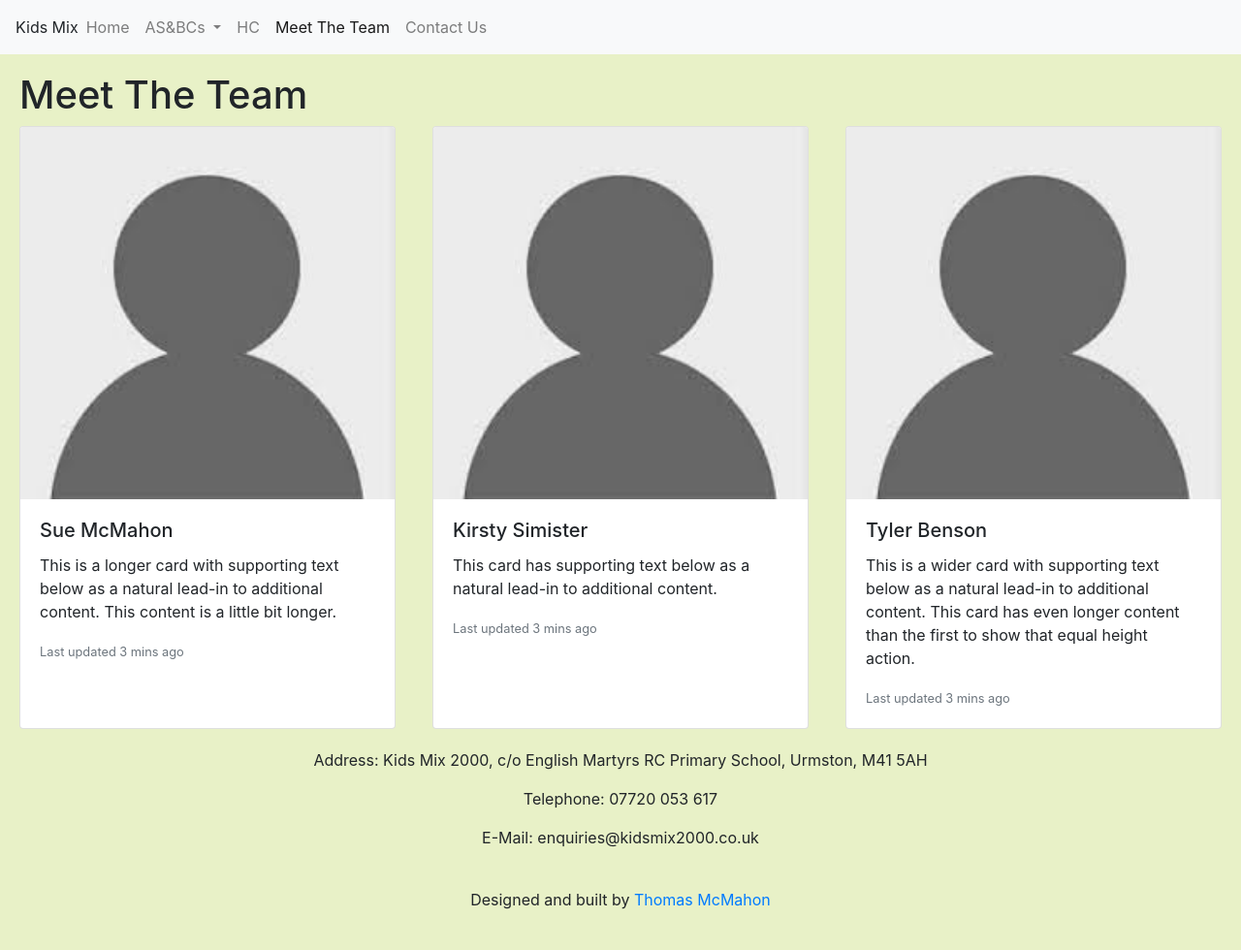
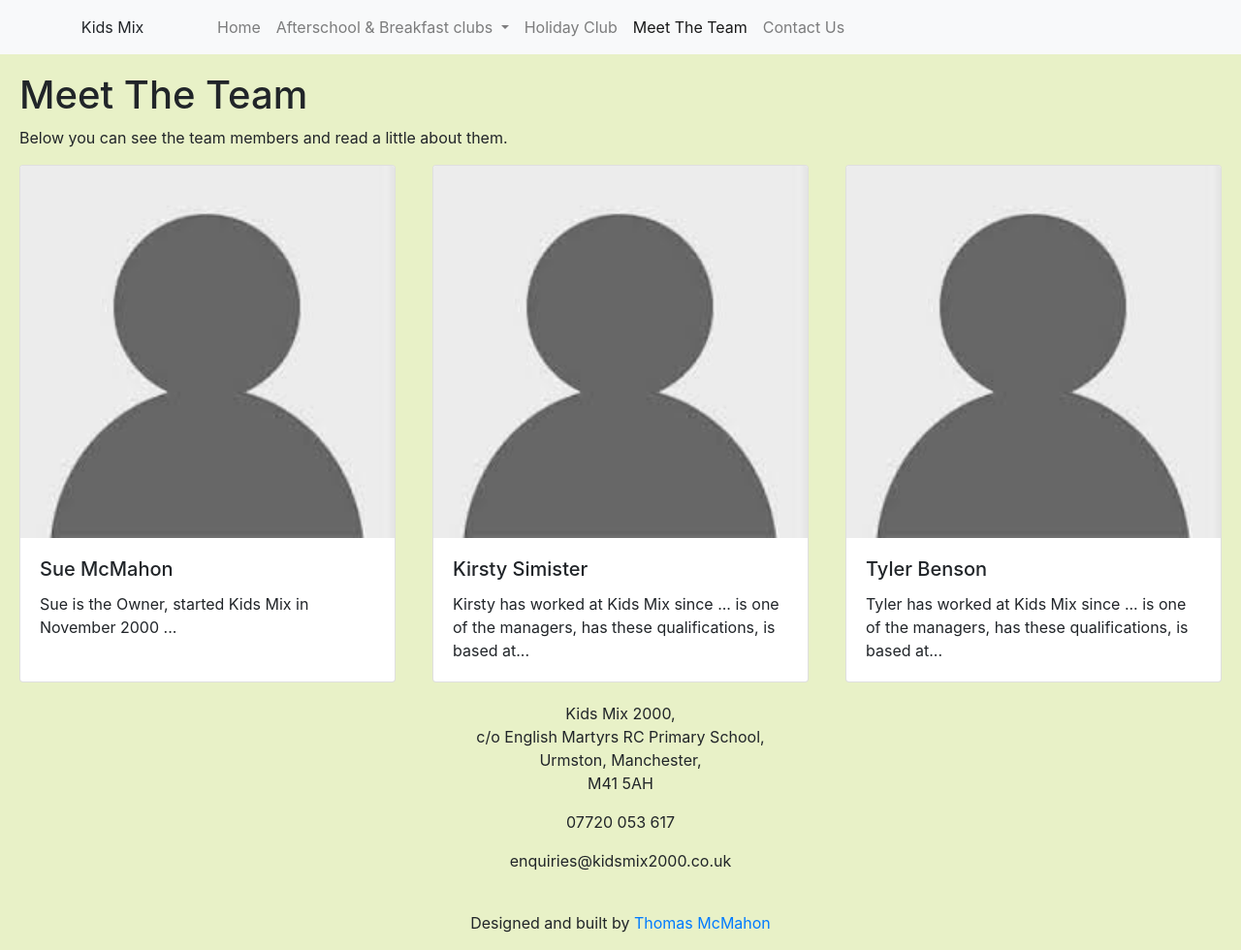
Before and after one commit to mcmahon91/kidsmix, a plain HTML site: page meetTheTeam.html in a window 1280 px wide. Shown: the whole page at 97% size. Before the commit the page ends 956 px from the top, so only its background shows below. Drawn offline with nearby package versions, Linux system fonts and the light colour scheme.

Commit message:
minor changes

```diff
--- a/meetTheTeam.html
+++ b/meetTheTeam.html
@@ -11,7 +11,7 @@
 <body style="background-color: rgba(180, 210, 70, 0.3);">
     <header>
         <nav class="navbar navbar-expand-md navbar-light bg-light fixed-top">
-                <p style="margin: auto; fon">Kids Mix</p>
+                <p style="margin: auto; width: 200px; text-align: center;">Kids Mix</p>
             <button class="navbar-toggler" type="button" data-toggle="collapse" data-target="#navbarSupportedContent" aria-controls="navbarSupportedContent" aria-expanded="false" aria-label="Toggle navigation">
                 <span class="navbar-toggler-icon"></span>
             </button>
@@ -22,15 +22,15 @@
                     </li>
                     <li class="nav-item dropdown">
                             <a class="nav-link dropdown-toggle" href="#" id="navbarDropdown" role="button" data-toggle="dropdown" aria-haspopup="true" aria-expanded="false">
-                                    AS&BCs
+                                    Afterschool & Breakfast clubs
                             </a>
                             <div class="dropdown-menu" aria-labelledby="navbarDropdown">
-                                <a class="dropdown-item" href="./emasc.html">EM</a>
-                                <a class="dropdown-item" href="./whasc.html">WH</a>
+                                <a class="dropdown-item" href="./emasc.html">English Martyrs Primary School</a>
+                                <a class="dropdown-item" href="./whasc.html">Woodhouse Primary School</a>
                             </div>
                         </li>
                     <li class="nav-item">
-                            <a class="nav-link" href="./holidayClub.html">HC</a>
+                            <a class="nav-link" href="./holidayClub.html">Holiday Club</a>
                     </li>
                     <li class="nav-item active">
                         <a class="nav-link" href="./meetTheTeam.html">Meet The Team</a>
@@ -47,42 +47,40 @@
     </header>
     <div style="margin: 50px 20px 20px 20px;">
         <h1>Meet The Team</h1>
+        <p>Below you can see the team members and read a little about them.</p>
         <div class="card-deck">
                 <div class="card">
                   <img src="./pic.jpeg" class="card-img-top" alt="...">
                   <div class="card-body">
                     <h5 class="card-title">Sue McMahon</h5>
-                    <p class="card-text">This is a longer card with supporting text below as a natural lead-in to additional content. This content is a little bit longer.</p>
-                    <p class="card-text"><small class="text-muted">Last updated 3 mins ago</small></p>
+                    <p class="card-text">Sue is the Owner, started Kids Mix in November 2000 ...</p>
                   </div>
                 </div>
                 <div class="card">
                   <img src="./pic.jpeg" class="card-img-top" alt="...">
                   <div class="card-body">
                     <h5 class="card-title">Kirsty Simister</h5>
-                    <p class="card-text">This card has supporting text below as a natural lead-in to additional content.</p>
-                    <p class="card-text"><small class="text-muted">Last updated 3 mins ago</small></p>
+                    <p class="card-text">Kirsty has worked at Kids Mix since ... is one of the managers, has these qualifications, is based at...</p>
                   </div>
                 </div>
                 <div class="card">
                   <img src="./pic.jpeg" class="card-img-top" alt="...">
                   <div class="card-body">
                     <h5 class="card-title">Tyler Benson</h5>
-                    <p class="card-text">This is a wider card with supporting text below as a natural lead-in to additional content. This card has even longer content than the first to show that equal height action.</p>
-                    <p class="card-text"><small class="text-muted">Last updated 3 mins ago</small></p>
+                    <p class="card-text">Tyler has worked at Kids Mix since ... is one of the managers, has these qualifications, is based at...</p>
                   </div>
                 </div>
               </div>
     </div>
 
     <footer style="text-align: center; margin: 10px;">
-        <p>Address: Kids Mix 2000, c/o English Martyrs RC Primary School, Urmston, M41 5AH</p>
-        <p>Telephone: 07720 053 617</p>
-        <p>E-Mail: enquiries@kidsmix2000.co.uk</p>
-        <br />
-        <!-- <img src="./footerpic.jpg" style="width: 100%"> -->
-        <p>Designed and built by <a href="https://www.linkedin.com/in/thomasmcmahondeveloper/">Thomas McMahon</a></p>
-    </footer>
+            <p>Kids Mix 2000,<br/>c/o English Martyrs RC Primary School,<br/>Urmston, Manchester,<br/>M41 5AH</p>
+            <p>07720 053 617</p>
+            <p>enquiries@kidsmix2000.co.uk</p>
+            <br />
+            <!-- <img src="./footerpic.jpg" style="width: 100%"> -->
+            <p>Designed and built by <a href="https://www.linkedin.com/in/thomasmcmahondeveloper/">Thomas McMahon</a></p>
+        </footer>
 
     <script src="https://code.jquery.com/jquery-3.3.1.slim.min.js" integrity="sha384-q8i/X+965DzO0rT7abK41JStQIAqVgRVzpbzo5smXKp4YfRvH+8abtTE1Pi6jizo" crossorigin="anonymous"></script>
     <script src="https://cdnjs.cloudflare.com/ajax/libs/popper.js/1.14.7/umd/popper.min.js" integrity="sha384-UO2eT0CpHqdSJQ6hJty5KVphtPhzWj9WO1clHTMGa3JDZwrnQq4sF86dIHNDz0W1" crossorigin="anonymous"></script>
```
Also changed, not shown: contactUs.html (+12 -12 lines), emasc.html (+12 -12 lines), holidayClub.html (+13 -13 lines), index.html (+13 -12 lines), whasc.html (+12 -12 lines).
